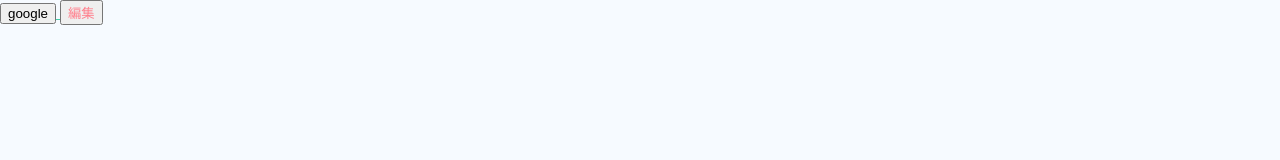
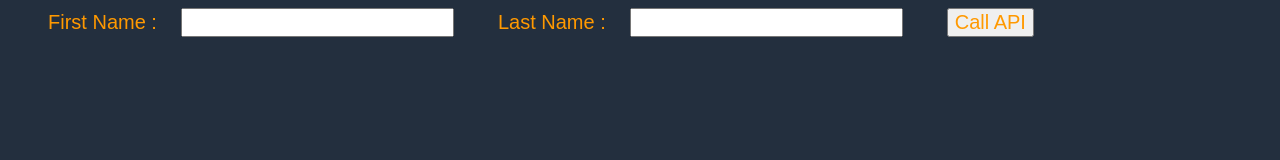
Before and after one commit to HibikiDaBull/sitex, a plain HTML site: page index.html in a window 1280 px wide. Drawn offline with Linux system fonts and the light colour scheme.

Commit message:
一旦AWSのチュートリアルの形にindex.htmlは変えました

```diff
--- a/index.html
+++ b/index.html
@@ -1,17 +1,58 @@
 <!DOCTYPE html>
 <html>
-  <head>
-    <meta charset="utf-8">
-    <title>Happy sunday</title>
-    <link rel="stylesheet" href="/style.css">
-  </head>
-  <body>
-    <a href="https://google.com" class="google">
-    <button type="button">google</button>
-    </a>
-    <a href="edit.html">
-    <button type="button" class="editbutton">編集</button>
-    </a>
-
-  </body>
+<head>
+    <meta charset="UTF-8">
+    <title>Hello World</title>
+    <!-- Add some CSS to change client UI -->
+    <style>
+    body {
+        background-color: #232F3E;
+        }
+    label, button {
+        color: #FF9900;
+        font-family: Arial, Helvetica, sans-serif;
+        font-size: 20px;
+        margin-left: 40px;
+        }
+     input {
+        color: #232F3E;
+        font-family: Arial, Helvetica, sans-serif;
+        font-size: 20px;
+        margin-left: 20px;
+        }
+    </style>
+    <script>
+        // define the callAPI function that takes a first name and last name as parameters
+        var callAPI = (firstName,lastName)=>{
+            // instantiate a headers object
+            var myHeaders = new Headers();
+            // add content type header to object
+            myHeaders.append("Content-Type", "application/json");
+            // using built in JSON utility package turn object to string and store in a variable
+            var raw = JSON.stringify({"firstName":firstName,"lastName":lastName});
+            // create a JSON object with parameters for API call and store in a variable
+            var requestOptions = {
+                method: 'POST',
+                headers: myHeaders,
+                body: raw,
+                redirect: 'follow'
+            };
+            // make API call with parameters and use promises to get response
+            fetch("YOUR-API-INVOKE-URL", requestOptions)
+            .then(response => response.text())
+            .then(result => alert(JSON.parse(result).body))
+            .catch(error => console.log('error', error));
+        }
+    </script>
+    </head>
+<body>
+    <form>
+        <label>First Name :</label>
+        <input type="text" id="fName">
+        <label>Last Name :</label>
+        <input type="text" id="lName">
+        <!-- set button onClick method to call function we defined passing input values as parameters -->
+        <button type="button" onclick="callAPI(document.getElementById('fName').value,document.getElementById('lName').value)">Call API</button>
+    </form>
+</body>
 </html>
```
